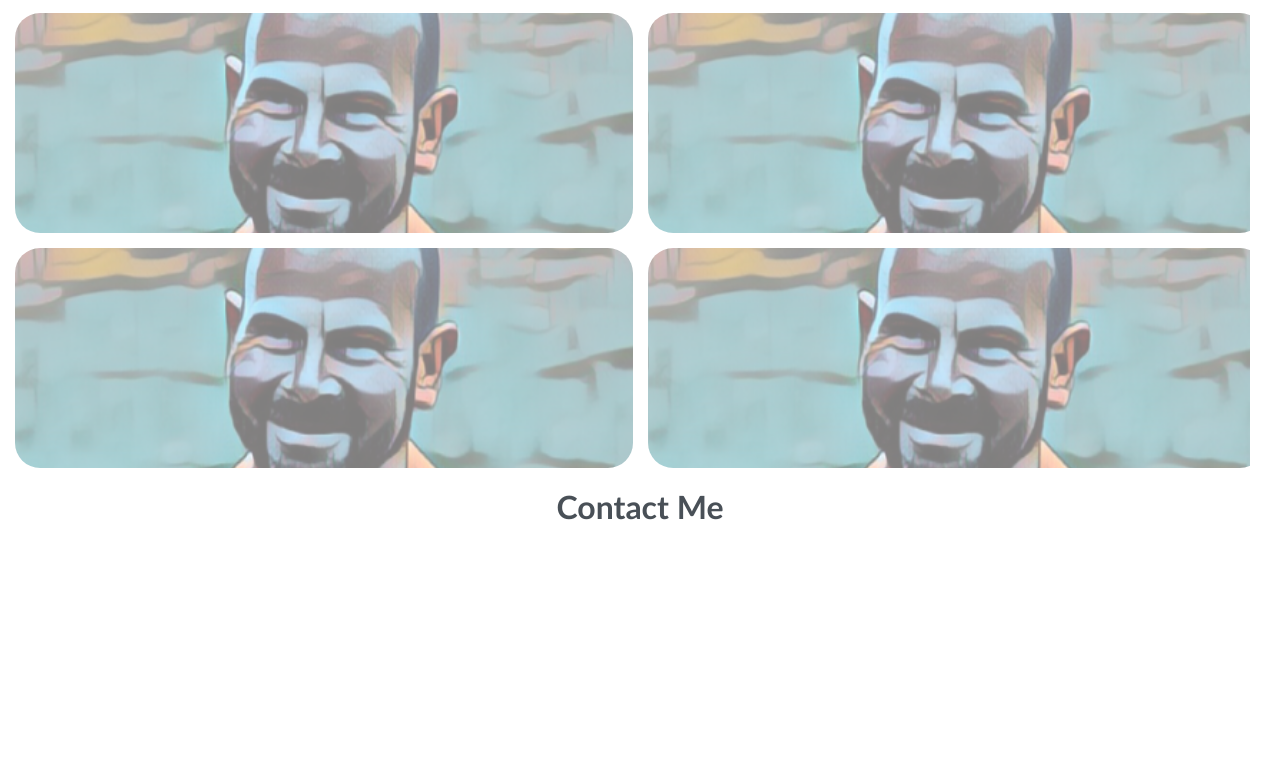
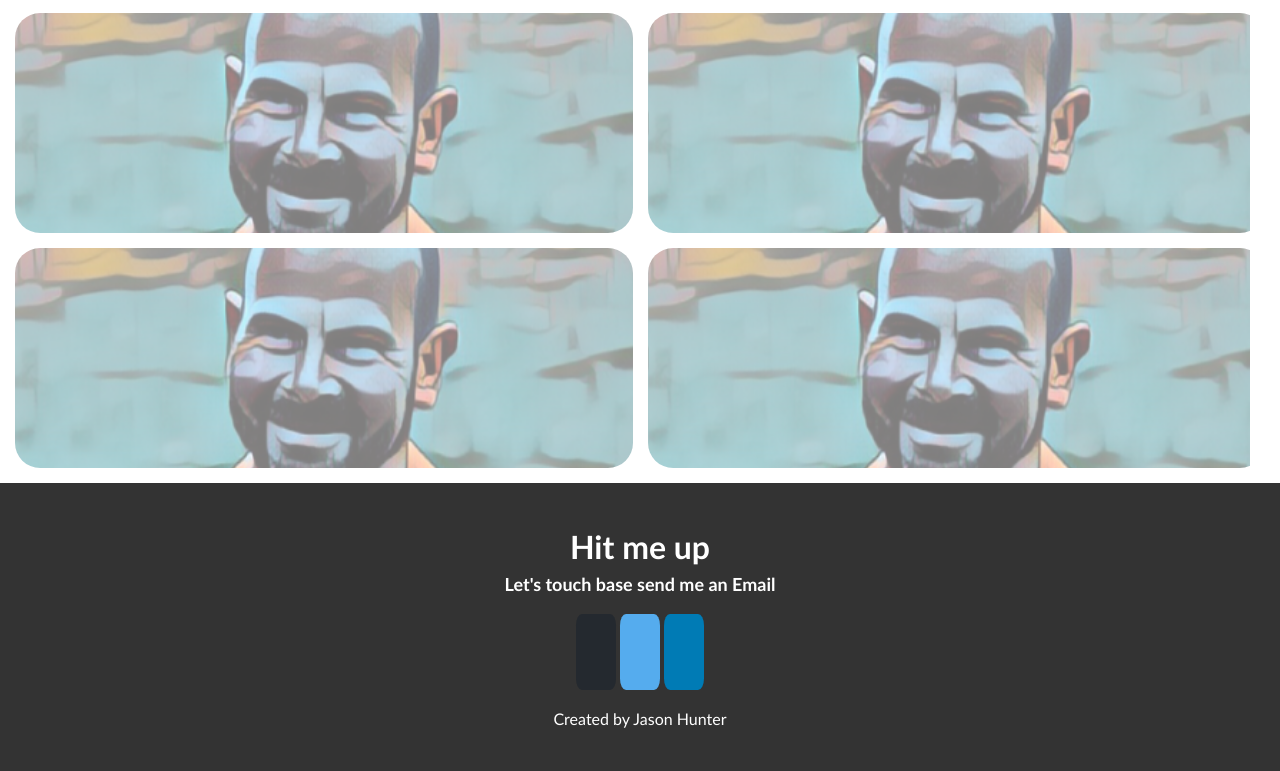
Before and after one commit to Computastar/Module-2-Challenge-Jason-Hunter, a plain HTML site: page index.html in a window 1280 px wide. Shown: the part 1073-1844 px from the top of the page. Before the commit the page ends 1604 px from the top, so only its background shows below. Drawn offline with Linux system fonts and the light colour scheme.

Commit message:
Added Footer section and css

```diff
--- a/css/style.css
+++ b/css/style.css
@@ -195,3 +195,86 @@ body {
   transition-delay: 0s, 0s;
   transition-property: transform, opacity;
 }
+
+footer {
+  background-color: #333;
+  color: white;
+  text-align: center;
+  padding: 2.5em 0;
+}
+
+footer a {
+  color: white;
+  text-decoration: none;
+  font-size: var(--fs-h3);
+}
+
+footer h2 {
+  color: white;
+}
+
+.send-email {
+  color: white;
+  font-size: 18px;
+  font-weight: 900;
+  text-align: center;
+}
+
+.send-email:hover {
+  color: white;
+  opacity: 0.5;
+}
+
+.send-email .send-email-tooltip {
+  visibility: hidden;
+  width: 120px;
+  margin: 15px;
+  background-color: black;
+  columns: #fff;
+  text-align: center;
+  padding: 10px 0;
+  border-radius: 6px;
+  position: absolute;
+}
+
+.send-email:hover .send-email-tooltip {
+  visibility: visible;
+}
+
+.social-icons {
+  list-style: none;
+  display: flex;
+  justify-content: center;
+  margin: 2em 0;
+  padding: 0;
+}
+
+
+.fa {
+  padding: 20px;
+  font-size: 30px;
+  width: 50px;
+  text-align: center;
+  text-decoration: none;
+  margin: 5px 2px;
+  border-radius: 15%;
+}
+
+.fa:hover {
+  opacity: 0.5;
+}
+
+.fa-github {
+  background-color: #24292f;
+  color: white;
+}
+
+.fa-twitter {
+  background: #55ACEE;
+  color: white;
+}
+
+.fa-linkedin {
+  background: #007bb5;
+  color: white;
+}
--- a/index.html
+++ b/index.html
@@ -89,10 +89,24 @@
     </main>
 
     <!-- contact -->
-    <section class="page-section contact" id="contact">
-      <h2>Contact Me</h2>
-    </section>
-  </main>
+    <footer id="contact">
+      <h2>Hit me up</h2>
+      <a class="send-email" href="mailto:email@example.com?subject=Mail from our Website">Let's touch base send me an
+        Email
+        <span class="send-email-tooltip">This is just a demo email not operational</span>
+      </a>
+      <div class="social-container">
+        <ul class="social-icons">
+          <li><a href="https://github.com/Computastar" target="_blank" rel="noreferrer noopener"><i
+                class="fa fa-github"></i></a></li>
+          <li><a href="https://twitter.com/computastar" target="_blank" rel="noreferrer noopener"><i
+                class="fa fa-twitter"></i></a></li>
+          <li><a href="https://www.linkedin.com/in/jason-hunter-3999171/" target="_blank" rel="noreferrer noopener"><i
+                class="fa fa-linkedin"></i></a></li>
+        </ul>
+      </div>
+      <p class="created-by">Created by Jason Hunter</p>
+    </footer>
 </body>
 
 </html>
```
